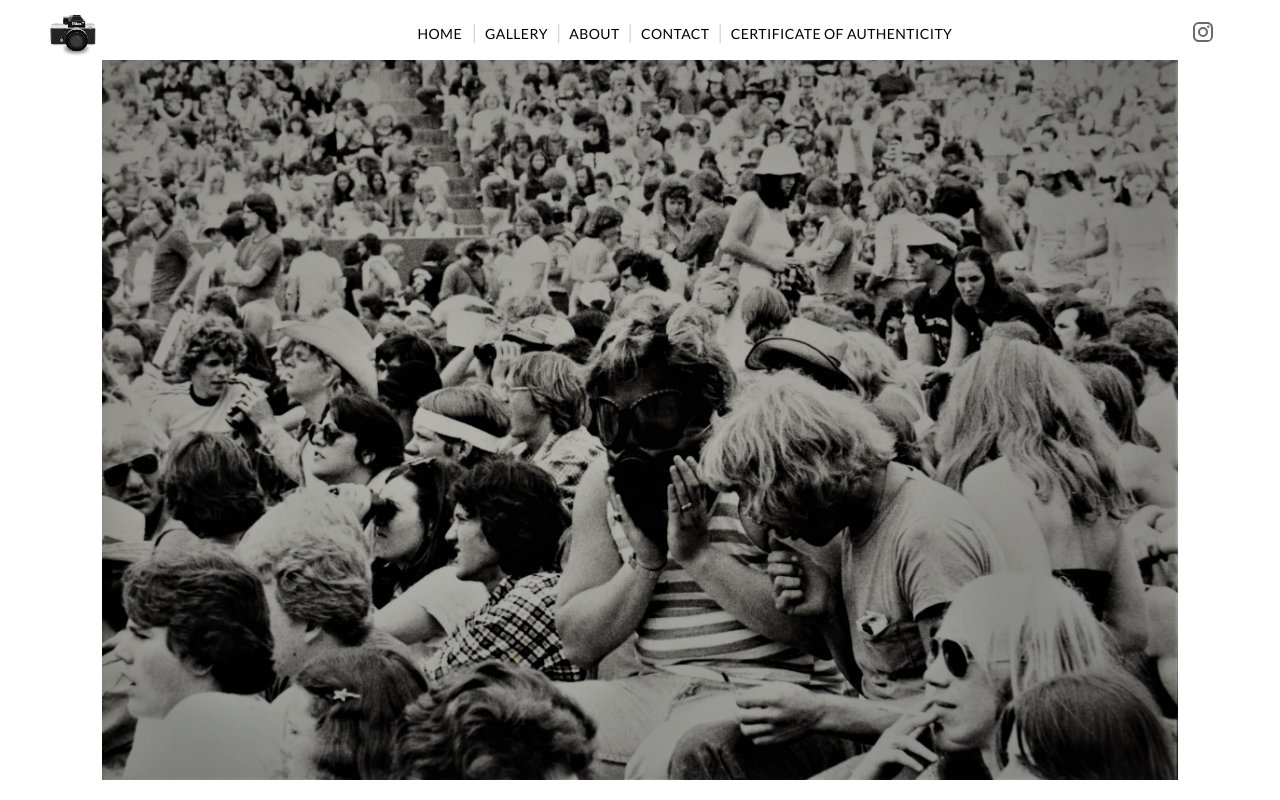
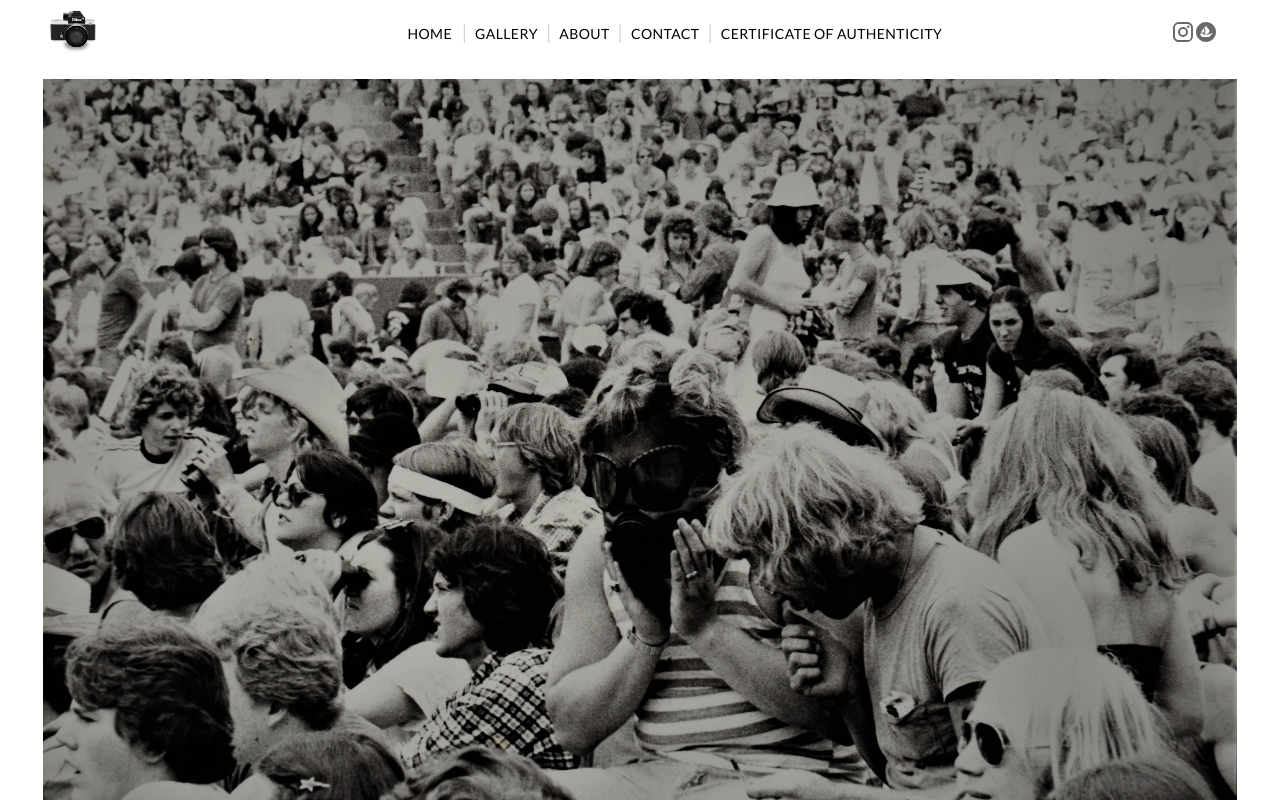
Before and after one commit to fill-the-fill/tommy, a React (Create React App) app: page / in a window 1280 px wide. Built offline with nearby package versions, Linux system fonts and the light colour scheme; a web font is replaced by a local one.

Commit message:
fixing header render

```diff
--- a/src/App.js
+++ b/src/App.js
@@ -16,14 +16,14 @@ const mainTheme = createTheme({
 function App() {
   return (
     <ThemeProvider theme={mainTheme}>
+      <Router>
       <Header/>
-      <Router>
         <Routes>
           <Route exact path="/" element={<HomePage/>} />
           <Route exact path="/Home" element={<HomePage/>} />
           <Route exact path="/Gallery" element={<GalleryPage/>} />
-          <Route exact path="/about" element={<AboutPage/>} />
-          <Route exact path="/contact" element={<ContactPage/>} />
+          <Route exact path="/About" element={<AboutPage/>} />
+          <Route exact path="/Contact" element={<ContactPage/>} />
           <Route exact path="/Certificate%20Of%20Authenticity" element={<AuthenticityPage/>} />
         </Routes>
       </Router>
--- a/src/components/Header.js
+++ b/src/components/Header.js
@@ -1,4 +1,5 @@
 import React, { useState } from "react";
+import { Link } from 'react-router-dom';
 import AppBar from "@mui/material/AppBar";
 import Box from "@mui/material/Box";
 import Toolbar from "@mui/material/Toolbar";
@@ -12,6 +13,10 @@ import MenuItem from "@mui/material/MenuItem";
 import Logo from "../utils/logo/tlogo.svg";
 
 import InstagramIcon from "@mui/icons-material/Instagram";
+import OpenseaIcon from "../utils/logo/opensea.svg";
+
+import { LazyLoadImage } from 'react-lazy-load-image-component';
+import 'react-lazy-load-image-component/src/effects/blur.css';
 
 import { useStyles } from "../utils/uiStyles";
 
@@ -52,7 +57,7 @@ const ResponsiveAppBar = () => {
             className={classes.logo}
           >
             <a href="/" alt="link" style={{ display: "grid" }}>
-              <img src={Logo} alt="logo" style={{ width: 50 }}></img>
+              <LazyLoadImage effect="blur" src={Logo} style={{ width: 50 }}/>
             </a>
           </Typography>
 
@@ -63,9 +68,9 @@ const ResponsiveAppBar = () => {
             sx={{ flexGrow: 1, display: { xs: "flex", md: "none" } }}
             className={classes.logo}
           >
-            <a href="/" alt="link" style={{ display: "grid" }}>
-              <img src={Logo} alt="logo" style={{ width: 30 }}></img>
-            </a>
+            <Link to="/" alt="link" style={{ display: "grid"}}>
+              <LazyLoadImage effect="blur" src={Logo} alt="logo" style={{ width: 30 }}/>
+            </Link>
           </Typography>
 
           {/* Pages */}
@@ -79,10 +84,13 @@ const ResponsiveAppBar = () => {
                   <Button
                     onClick={handleCloseNavMenu}
                     sx={{ my: 2, color: "white" }}
+                  >
+                    <Link to={"/" + page}
                     className={classes.headerLinks}
-                    href={"/" + page}
-                  >
+
+                    >
                     {page}
+                    </Link>
                   </Button>
                 </div>
               ) : (
@@ -93,7 +101,12 @@ const ResponsiveAppBar = () => {
                     className={classes.headerLinks}
                     href={"/" + page}
                   >
+                  <Link to={"/" + page}
+                    className={classes.headerLinks}
+
+                    >
                     {page}
+                    </Link>
                   </Button>
                   |
                 </div>
@@ -155,13 +168,13 @@ const ResponsiveAppBar = () => {
                 >
                   <InstagramIcon />
                 </a>
-                {/* <a target="_blank" rel="noreferrer" href={socials.opensea}>
-                  <img
+                <a target="_blank" rel="noreferrer" href={socials.opensea}>
+                  <LazyLoadImage effect="blur"
                     className={classes.socials2}
                     src={OpenseaIcon}
                     alt="icon"
-                  ></img>
-                </a> */}
+                  />
+                </a>
               </div>
             </Menu>
           </Box>
@@ -174,13 +187,13 @@ const ResponsiveAppBar = () => {
             >
               <InstagramIcon />
             </a>
-            {/* <a
+            <a
               target="_blank"
               rel="noreferrer"
               href={socials.opensea}
             >
-              <img src={OpenseaIcon} className={classes.socials1} alt="icon"></img>
-            </a> */}
+              <LazyLoadImage effect="blur" src={OpenseaIcon} className={classes.socials1} alt="icon"/>
+            </a>
           </Box>
         </Toolbar>
       </Container>
--- a/src/pages/Authenticity.js
+++ b/src/pages/Authenticity.js
@@ -3,6 +3,8 @@ import Grid from "@mui/material/Grid";
 import { useStyles } from "../utils/uiStyles";
 import Config from "../config/index.json";
 import Certificate from "../utils/collection-1/certificate-min.jpg";
+import { LazyLoadImage } from 'react-lazy-load-image-component';
+import 'react-lazy-load-image-component/src/effects/blur.css';
 
 function Authenticity() {
   const classes = useStyles();
@@ -23,11 +25,12 @@ function Authenticity() {
         <div className={classes.aboutText2}>
           {Config.data.certificate.text2}
         </div>
-        <img
+        <LazyLoadImage
+          effect="blur"
           src={Certificate}
           alt="profile"
           className={classes.authenticityImage}
-        ></img>
+        />
       </Grid>
       <Grid item xs={1} sm={2} md={3}></Grid>
     </Grid>
--- a/src/pages/Home.js
+++ b/src/pages/Home.js
@@ -1,6 +1,9 @@
 import React from "react";
 import Grid from "@mui/material/Grid";
 import Carousel from "react-material-ui-carousel";
+
+import { LazyLoadImage } from 'react-lazy-load-image-component';
+import 'react-lazy-load-image-component/src/effects/blur.css';
 
 import image0 from "../utils/collection-1/image0-min.jpg";
 import image1 from "../utils/collection-1/image1-min.jpg";
@@ -37,12 +40,12 @@ function Home() {
       >
         {itemData.map((image, index) => {
           return (
-            <img
+            <LazyLoadImage
               key={index}
               style={{
                 width: "100%",
                 objectFit: "contain",
-                height: "90%",
+                height: "100%",
                 position: "fixed",
               }}
               src={image.img}
--- a/src/utils/uiStyles.js
+++ b/src/utils/uiStyles.js
@@ -1,7 +1,6 @@
 import { makeStyles } from "@material-ui/core/styles";
 export const useStyles = makeStyles((theme) => ({
   navbar: {
-    height: 50,
     background: 'transparent !important',
     boxShadow: 'none !important',
     [theme.breakpoints.down("sm")]: {
@@ -21,6 +20,7 @@ export const useStyles = makeStyles((theme) => ({
   headerLinks: {
     fontFamily: "Lato, sans-serif !important",
     color: '#000 !important',
+    textDecoration: 'none !important'
   },
   navigation: {
     justifyContent: 'center'
```
